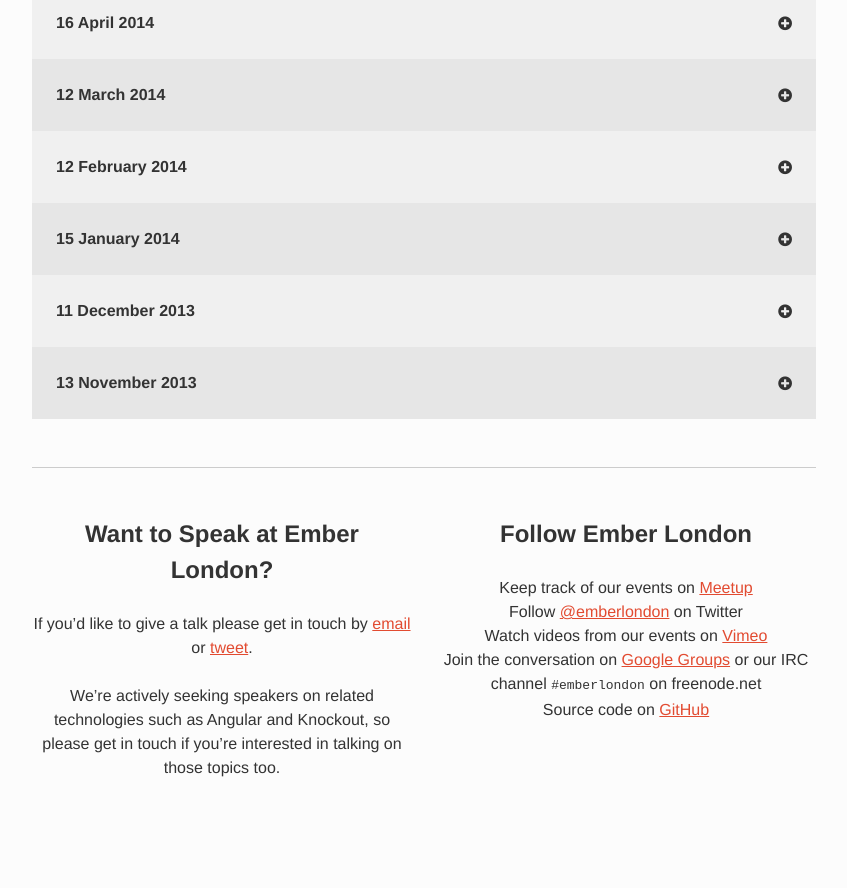
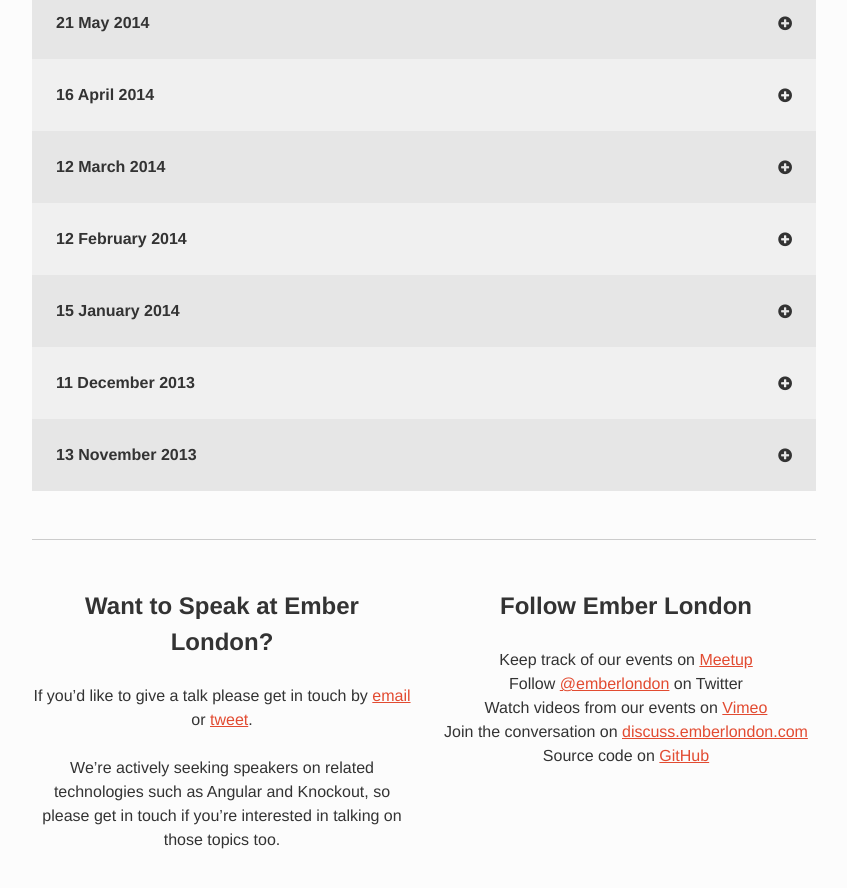
Before and after one commit to emberlondon/emberlondon.github.io, a Jekyll site: the page built from index.html, in a window 1280 px wide and 900 px high, scrolled down 1888 px. Shown: the top 888 px of the window, without its empty margins (216-1063 px from the left). Built offline with Jekyll 4.4.1, drawn with Linux system fonts in a browser that asks for light colours; nearby versions of some CDN libraries; before the commit the page ends 2716 px from its top, so only the background shows below that; some of the changed text lies outside the part shown.

Commit message:
Add links to discuss.emberlondon.com

```diff
--- a/_includes/follow.html
+++ b/_includes/follow.html
@@ -5,7 +5,7 @@
     <li>Keep track of our events on <a href="http://www.meetup.com/London-Emberjs-User-Group/">Meetup</a></li>
     <li>Follow <a href="https://twitter.com/emberlondon">@emberlondon</a> on Twitter</li>
     <li>Watch videos from our events on <a href="https://vimeo.com/emberlondon">Vimeo</a></li>
-    <li>Join the conversation on <a href="https://groups.google.com/forum/#!forum/ember-london">Google Groups</a> or our IRC channel <code>#emberlondon</code> on freenode.net</li>
+    <li>Join the conversation on <a href="http://discuss.emberlondon.com/">discuss.emberlondon.com</a></li>
     <li>Source code on <a href="https://github.com/emberlondon">GitHub</a></li>
   </ul>
 </section>
--- a/_includes/intro.html
+++ b/_includes/intro.html
@@ -2,6 +2,8 @@
   <p><strong>Ember London is a community for anyone interested in Ember.js and building ambitious applications in the browser.</strong></p>
 
   <p>We host monthly meetups with talks from contributors, library authors and enthusiasts. The aim is to cover a broad range of topics of interest to beginners and advanced users alike.</p>
+
+  <p><b>Say hello on our forum:</b><br><a href="http://discuss.emberlondon.com/"><b>discuss.emberlondon.com</b></a></p>
 </section>
 
 <hr>
```
